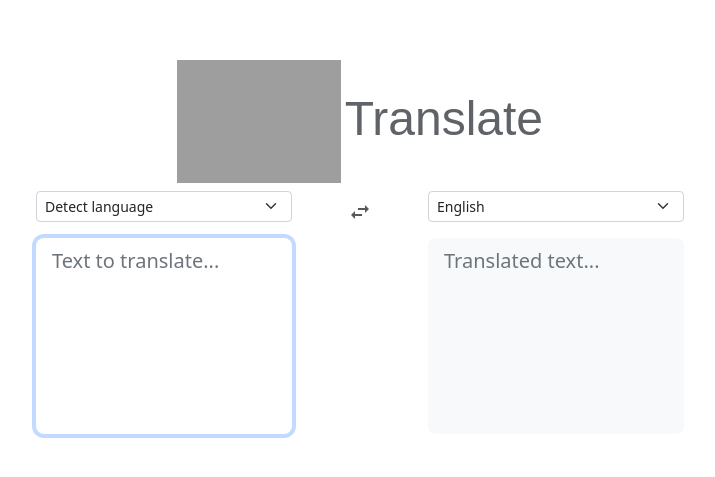
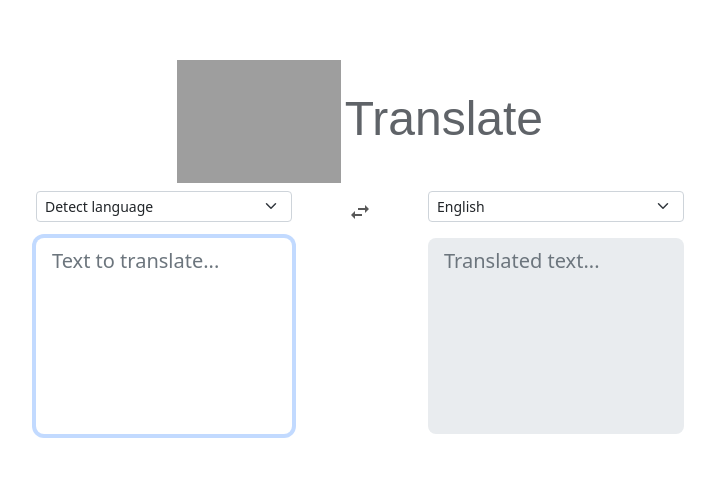
Before and after one commit to eavelasquez/google-translate-clone, a React (Vite) app: page / in a window 1280 px wide. Shown: the part 153-630 px from the top of the page, without its empty margins (280-995 px from the left). Built offline with nearby package versions, Linux system fonts and the light colour scheme.

Commit message:
feat: add disabled prop to textarea translate to

```diff
--- a/src/components/TextArea.tsx
+++ b/src/components/TextArea.tsx
@@ -25,6 +25,7 @@ const getPlaceholder = ({ type, loading }: { type: SectionType, loading?: boolea
 export const TextArea: FC<Props> = ({ type, loading, text, onChange }) => {
   const autoFocus = type === SectionType.From
   const className = type === SectionType.From ? 'text-area-from' : 'text-area-to'
+  const disabled = type === SectionType.To
   const placeholder = getPlaceholder({ type, loading })
 
   const handleChange = (e: ChangeEvent<HTMLTextAreaElement>) => {
@@ -41,6 +42,7 @@ export const TextArea: FC<Props> = ({ type, loading, text, onChange }) => {
       as='textarea'
       autoFocus={autoFocus}
       className={`mt-3 ${className}`}
+      disabled={disabled}
       onChange={handleChange}
       onInput={handleInput}
       placeholder={placeholder}
```
